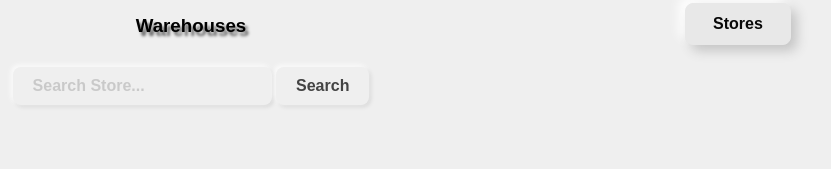
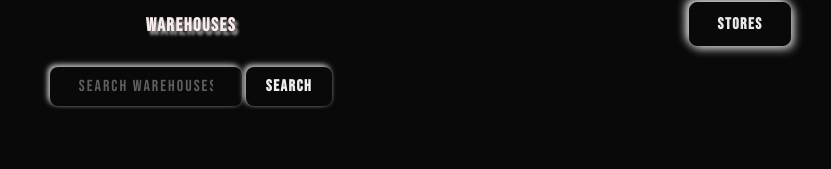
Before and after one commit to infinitegithub/indWareFrontEnd, a website built with Vite: page warehouses.html in a window 1280 px wide. Shown: the whole page, without its empty margins (449-1280 px from the left). Built offline with nearby package versions, Linux system fonts and the light colour scheme.

Commit message:
changed into darkmode, and changed the font

```diff
--- a/style.css
+++ b/style.css
@@ -1,15 +1,16 @@
 :root {
-  --primary-color: #090909;
-  --secondary-color: #e8e8e8;
+  --primary-color: #e8e8e9;
+  --secondary-color: #090909;
   --box-shadow-color: #c5c5c5;
-  --box-shadow-hover-color: #161b1b;
+  --box-shadow-hover-color: #efefef;
   --table-border-color: #dddddd;
   --table-hover-bg: #f5f5f5;
-  --body-bg: #efefef;
-  --text-color: #090909;
-  --placeholder-opacity: 0.3;
-  --btn-bg: #efefef;
-  --btn-text-color: #444;
+  --body-bg: #090909;
+  --text-color: #efefef;
+  --placeholder-opacity: 0.8;
+  --btn-bg: #090909;
+  --btn-text-color: #efefef;
+
 }
 
 table {
@@ -25,7 +26,7 @@ thead {
   text-align: center;
   color: white;
   font-weight: bold;
-  background-color: var(--primary-color);
+  background-color: var(--secondary-color);
 }
 
 a {
@@ -40,8 +41,8 @@ a {
   border-radius: 0.5em;
   background: var(--secondary-color);
   border: 1px solid var(--secondary-color);
-  box-shadow: 6px 6px 12px var(--box-shadow-color),
-    -6px -6px 12px #ffffff;
+  box-shadow: 3px 3px 10px var(--box-shadow-color),
+    -3px -3px 10px #efefef;
   margin-right: 2rem;
   margin-bottom: 1rem;
   font-size: 16px;
@@ -52,7 +53,7 @@ a {
 }
 
 a:active {
-  color: #666;
+  color: #efefef;
   box-shadow: inset 4px 4px 12px var(--box-shadow-color),
     inset -4px -4px 12px #ffffff;
 }
@@ -88,7 +89,7 @@ a:after {
 }
 
 a:hover {
-  color: #ffffff;
+  color: #090909;
   border: 1px solid var(--box-shadow-hover-color);
 }
 
@@ -104,9 +105,8 @@ a:hover:after {
   transform: translateX(-50%) scaleY(1.3) scaleX(0.8);
 }
 
-th,
-td {
-  border: 1px solid var(--table-border-color);
+th {
+  border: 1.5px solid var(--table-border-color);
   padding: 8px;
   text-align: left;
   box-shadow: 0 4px 6px rgb(0 0 0 / 10%);
@@ -115,14 +115,31 @@ td {
   animation-name: appear-letter;
 }
 
+td {
+  border: 1.5px solid var(--table-border-color);
+  padding: 8px;
+  text-align: left;
+  box-shadow: 0 4px 6px rgb(0 0 0 / 10%);
+  transition: all 0.3s ease-in-out;
+  animation: appear-letter 0.2s ease-in-out forwards;
+  animation-name: appear-letter;
+}
+
+tr {
+  background-color: #090909;
+  color: #efefef;
+}
+
 tr:hover {
-  background-color: var(--table-hover-bg);
-  color: var(--text-color);
+  background-color: #302b2b;
+  color: #efefef;
 }
+
 
 body {
   background: var(--body-bg);
-  font-family: sans-serif;
+  font-family: 'Bebas Neue', sans-serif;
+  letter-spacing: 1.5px;
   display: grid;
   grid-auto-columns: 1fr;
   grid-auto-rows: 1fr;
@@ -133,21 +150,24 @@ body {
 
 #searchStore {
   justify-self: start;
+  color: #f8ebeb;
   align-self: end;
   grid-area: 1 / 1 / 2 / 2;
   justify-self: center;
-  text-shadow: 3px 4px 3px rgba(0, 0, 0, 0.6);
-  background: var(--body-bg);
+  text-shadow: 3px 4px 3px rgba(249, 247, 247, 0.6);
+  background: #090909;
 }
 
 #term {
-  padding: 10px 20px;
+  padding: 10px 29px;
   background: var(--body-bg);
+  font-family: 'Bebas Neue', sans-serif;
+  letter-spacing: 2px;
   border: none;
   border-radius: .5rem;
   color: var(--text-color);
   font-size: 1rem;
-  font-weight: 700;
+  font-weight: 400;
   text-align: left;
   outline: none;
   cursor: pointer;
@@ -187,6 +207,8 @@ input:hover::placeholder {
   border: none;
   border-radius: .5rem;
   color: var(--btn-text-color);
+  font-family: 'Bebas Neue', sans-serif;
+  letter-spacing: 1.5px;
   font-size: 1rem;
   font-weight: 700;
   text-align: center;
--- /dev/null
+++ b/styless.css
@@ -0,0 +1,226 @@
+:root {
+    --primary-color: #090909;
+    --secondary-color: #e8e8e8;
+    --box-shadow-color: #c5c5c5;
+    --box-shadow-hover-color: #161b1b;
+    --table-border-color: #dddddd;
+    --table-hover-bg: #f5f5f5;
+    --body-bg: #efefef;
+    --text-color: #090909;
+    --placeholder-opacity: 0.3;
+    --btn-bg: #efefef;
+    --btn-text-color: #444;
+
+}
+
+table {
+    border-collapse: collapse;
+}
+
+#result {
+    grid-area: 4 / 1 / 5 / 2;
+    justify-self: center;
+}
+
+thead {
+    text-align: center;
+    color: white;
+    font-weight: bold;
+    background-color: var(--primary-color);
+}
+
+a {
+    text-decoration: none;
+    display: inline-block;
+    transition: all 0.2s ease-in;
+    position: relative;
+    overflow: hidden;
+    z-index: 1;
+    color: var(--primary-color);
+    padding: 0.7em 1.7em;
+    border-radius: 0.5em;
+    background: var(--secondary-color);
+    border: 1px solid var(--secondary-color);
+    box-shadow: 6px 6px 12px var(--box-shadow-color),
+        -6px -6px 12px #ffffff;
+    margin-right: 2rem;
+    margin-bottom: 1rem;
+    font-size: 16px;
+    font-weight: bold;
+    justify-self: end;
+    align-self: center;
+    grid-area: 1 / 1 / 2 / 2;
+}
+
+a:active {
+    color: #666;
+    box-shadow: inset 4px 4px 12px var(--box-shadow-color),
+        inset -4px -4px 12px #ffffff;
+}
+
+a:before {
+    content: "";
+    position: absolute;
+    left: 50%;
+    transform: translateX(-50%) scaleY(1) scaleX(1.25);
+    top: 100%;
+    width: 140%;
+    height: 180%;
+    background-color: rgba(0, 0, 0, 0.05);
+    border-radius: 50%;
+    display: block;
+    transition: all 0.5s 0.1s cubic-bezier(0.55, 0, 0.1, 1);
+    z-index: -1;
+}
+
+a:after {
+    content: "";
+    position: absolute;
+    left: 55%;
+    transform: translateX(-50%) scaleY(1) scaleX(1.45);
+    top: 180%;
+    width: 160%;
+    height: 190%;
+    background-color: var(--box-shadow-hover-color);
+    border-radius: 50%;
+    display: block;
+    transition: all 0.5s 0.1s cubic-bezier(0.55, 0, 0.1, 1);
+    z-index: -1;
+}
+
+a:hover {
+    color: #ffffff;
+    border: 1px solid var(--box-shadow-hover-color);
+}
+
+a:hover:before {
+    top: -35%;
+    background-color: var(--box-shadow-hover-color);
+    transform: translateX(-50%) scaleY(1.3) scaleX(0.8);
+}
+
+a:hover:after {
+    top: -45%;
+    background-color: var(--box-shadow-hover-color);
+    transform: translateX(-50%) scaleY(1.3) scaleX(0.8);
+}
+
+th,
+td {
+    border: 1px solid var(--table-border-color);
+    padding: 8px;
+    text-align: left;
+    box-shadow: 0 4px 6px rgb(0 0 0 / 10%);
+    transition: all 0.3s ease-in-out;
+    animation: appear-letter 0.2s ease-in-out forwards;
+    animation-name: appear-letter;
+}
+
+tr:hover {
+    background-color: var(--table-hover-bg);
+    color: var(--text-color);
+}
+
+body {
+    background: var(--body-bg);
+    font-family: sans-serif;
+    display: grid;
+    grid-auto-columns: 1fr;
+    grid-auto-rows: 1fr;
+    grid-template-columns: 1fr;
+    grid-template-rows: 3em 3.5em 2em max-content;
+    gap: 11px 0px;
+}
+
+#searchStore {
+    font-family: 'Bebas Neue', sans-serif;
+    font-size: large;
+    justify-self: start;
+    align-self: end;
+    grid-area: 1 / 1 / 2 / 2;
+    justify-self: center;
+    text-shadow: 3px 4px 3px rgba(0, 0, 0, 0.6);
+    background: var(--body-bg);
+}
+
+#term {
+    padding: 10px 20px;
+    background: var(--body-bg);
+    border: none;
+    border-radius: .5rem;
+    color: var(--text-color);
+    font-size: 1rem;
+    font-weight: 700;
+    text-align: left;
+    outline: none;
+    cursor: pointer;
+    transition: .2s ease-in-out;
+    box-shadow: -2px -2px 6px rgba(255, 255, 255, .6),
+        -2px -2px 4px rgba(255, 255, 255, .4),
+        2px 2px 2px rgba(255, 255, 255, .05),
+        2px 2px 4px rgba(0, 0, 0, .1);
+    justify-self: center;
+    grid-area: 2 / 1 / 3 / 2;
+}
+
+#term:hover {
+    box-shadow: -6px -6px 14px rgba(255, 255, 255, .7),
+        -6px -6px 10px rgba(255, 255, 255, .5),
+        6px 6px 8px rgba(255, 255, 255, .075),
+        6px 6px 10px rgba(0, 0, 0, .15);
+}
+
+input::placeholder {
+    opacity: var(--placeholder-opacity);
+    transition: opacity 0.3s ease;
+}
+
+input:hover::placeholder {
+    opacity: 0.3;
+}
+
+#searchFeild {
+    justify-self: center;
+    grid-area: 2 / 1 / 3 / 2;
+}
+
+.btn {
+    padding: 10px 20px;
+    background: var(--btn-bg);
+    border: none;
+    border-radius: .5rem;
+    color: var(--btn-text-color);
+    font-size: 1rem;
+    font-weight: 700;
+    text-align: center;
+    outline: none;
+    cursor: pointer;
+    transition: .2s ease-in-out;
+    box-shadow: -2px -2px 6px rgba(255, 255, 255, .6),
+        -2px -2px 4px rgba(255, 255, 255, .4),
+        2px 2px 2px rgba(255, 255, 255, .05),
+        2px 2px 4px rgba(0, 0, 0, .1);
+}
+
+.btn:hover {
+    box-shadow: -6px -6px 14px rgba(255, 255, 255, .7),
+        -6px -6px 10px rgba(255, 255, 255, .5),
+        6px 6px 8px rgba(255, 255, 255, .075),
+        6px 6px 10px rgba(0, 0, 0, .15);
+}
+
+.btn:active {
+    box-shadow: inset -2px -2px 6px rgba(255, 255, 255, .7),
+        inset -2px -2px 4px rgba(255, 255, 255, .5),
+        inset 2px 2px 2px rgba(255, 255, 255, .075),
+        inset 2px 2px 4px rgba(0, 0, 0, .15);
+}
+
+#error {
+    margin-top: 10px;
+    padding: 10px;
+    color: #ff0000;
+    font-size: 16px;
+    justify-self: center;
+    grid-area: 3 / 1 / 4 / 2;
+}
--- a/warehouses.html
+++ b/warehouses.html
@@ -5,6 +5,9 @@
     <meta charset="UTF-8">
     <meta http-equiv="X-UA-Compatible" content="IE=edge">
     <link rel="icon" type="image/svg+xml" href="/vite.svg" />
+    <link rel="preconnect" href="https://fonts.googleapis.com">
+    <link rel="preconnect" href="https://fonts.gstatic.com" crossorigin>
+    <link href="https://fonts.googleapis.com/css2?family=Bebas+Neue&display=swap" rel="stylesheet">
     <meta name="viewport" content="width=device-width, initial-scale=1.0">
     <title>Warehouses</title>
     <link rel="stylesheet" href="style.css">
@@ -16,7 +19,7 @@
 <body>
     <h3 id="searchStore">Warehouses</h3>
     <div id="searchFeild">
-        <input type="text" id="term" placeholder="Search Store..." />
+        <input type="text" id="term" placeholder="Search warehouses..." />
         <button type="submit" class="btn" id="searchButton">Search</button>
     </div>
     <div id="result">
```
Also changed, not shown: index.html (+3 -0 lines).
